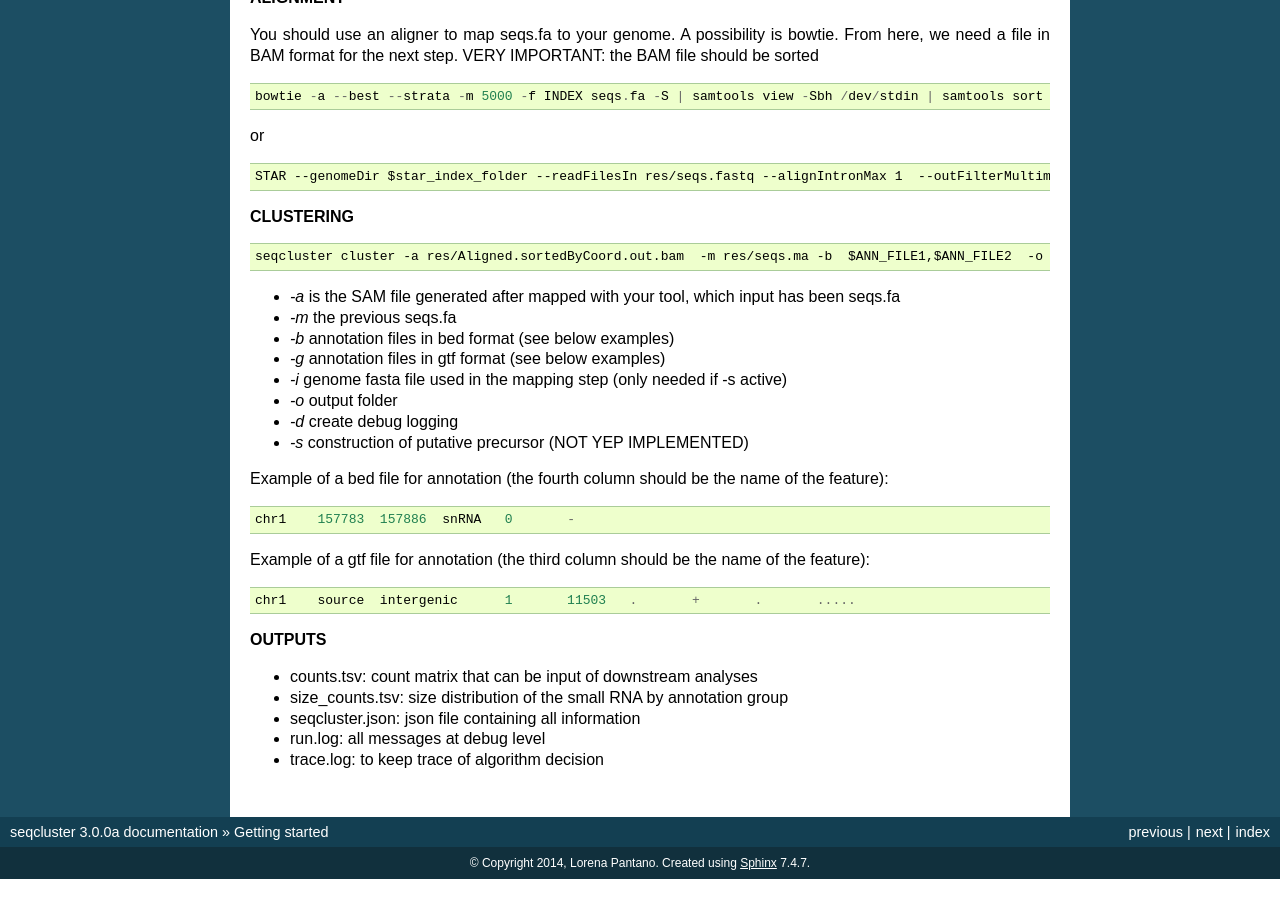
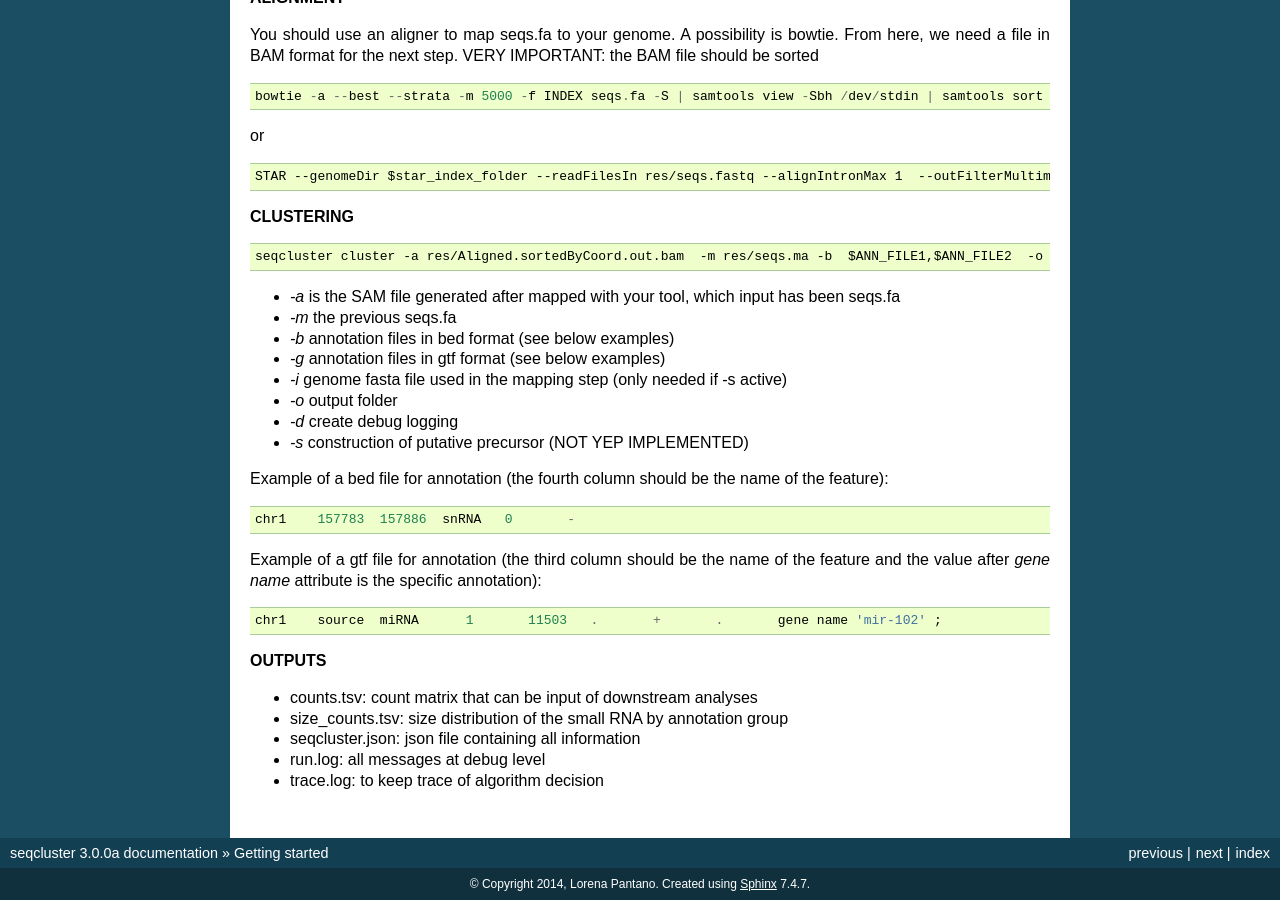
Before and after one commit to lpantano/seqcluster, a Sphinx documentation site: the page built from doc/source/getting_started.rst, in a window 1280 px wide and 900 px high, scrolled down 1077 px. Built offline with Sphinx 7.4.7, drawn with Linux system fonts in a browser that asks for light colours; before the commit the page ends 1956 px from its top, so only the background shows below that.

Commit message:
change annotation according new gtf annotation

```diff
--- a/doc/source/getting_started.rst
+++ b/doc/source/getting_started.rst
@@ -103,11 +103,13 @@ Example of a bed file for annotation (the fourth column should be the name of th
 ::
 
     chr1    157783  157886  snRNA   0       -
-Example of a gtf file for annotation (the third column should be the name of the feature):
+
+Example of a gtf file for annotation (the third column should be the name of the feature and
+the value after `gene name` attribute is the specific annotation):
 
 ::
 
-    chr1    source  intergenic      1       11503   .       +       .       .....
+    chr1    source  miRNA      1       11503   .       +       .       gene name 'mir-102' ;
 
 **OUTPUTS**
 
```
